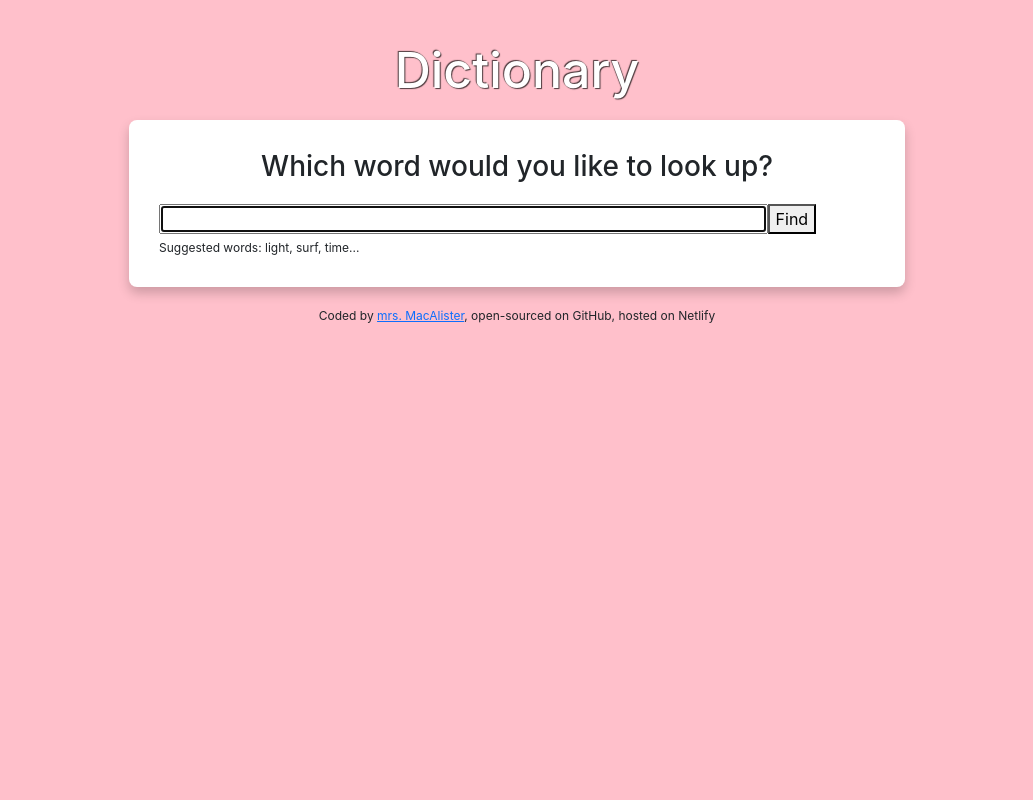
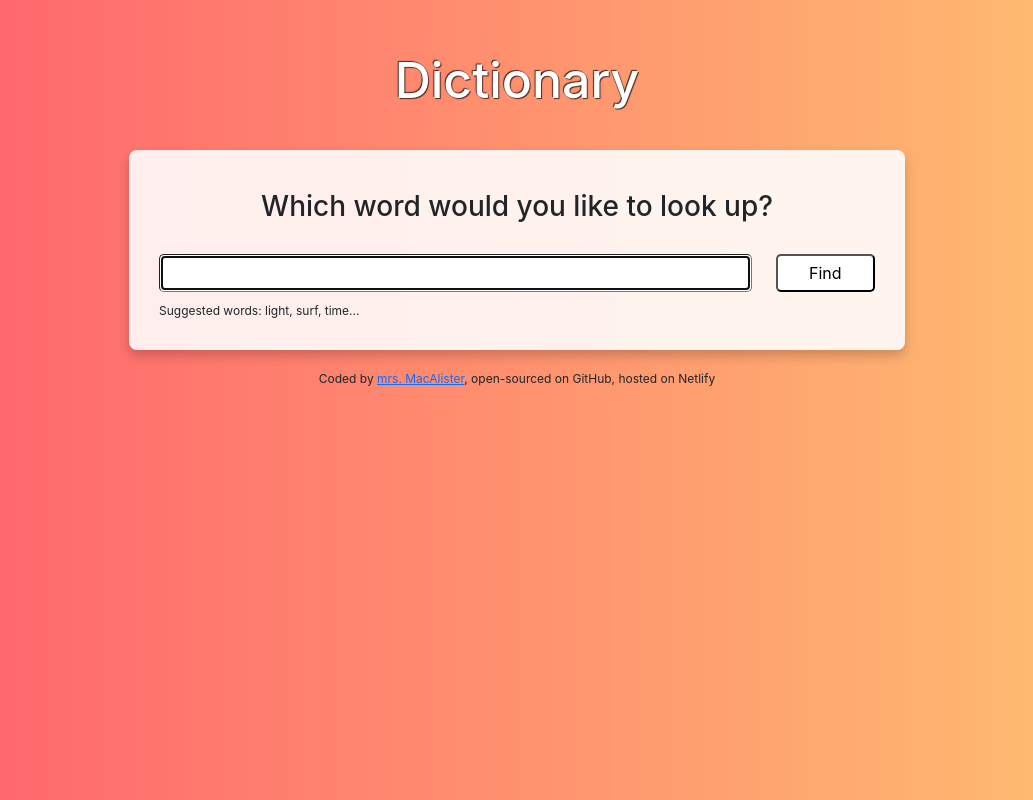
Before and after one commit to mrsMacAlister/react-dictionary, a React (Create React App) app: page / in a window 1280 px wide. Shown: the whole page, without its empty margins (123-1156 px from the left). Built offline with nearby package versions, Linux system fonts and the light colour scheme; no server answers.

Commit message:
styling (form .row .col; background, buttons/links etc.)

```diff
--- a/src/App.css
+++ b/src/App.css
@@ -1,3 +1,6 @@
+body {
+    background: linear-gradient(to right, rgb(255, 95, 109), rgb(255, 195, 113));
+}
 .App {
     max-width: 800px;
     margin: 40px auto;
@@ -5,9 +8,11 @@
 
 .App header h1 {
     text-align: center;
-    color: white;
+    color: rgba(255, 255, 255, 1);
     text-shadow: 1px 1px 1px rgba(0,0,0, 0.7), -1px -1px 1px rgba(0, 0, 0, 0.7);
     font-size: 50px;
+    margin-top: 50px;
+    margin-bottom: 40px;
 }
 
 .App footer {
--- a/src/Dictionary.css
+++ b/src/Dictionary.css
@@ -1,23 +1,43 @@
-body {
-    background: pink;
-}
-
 .Dictionary header h3 {
     text-align:center;
+    margin-top: 10px;
     margin-bottom: 20px;
 }
 
 .Dictionary section {
-    background: white;
+    background: rgba(255, 255, 255, 88%);
     padding: 30px;
     border-radius: 8px;
     box-shadow: 0px 6px 12px rgba(0, 0, 0, 20%);
     margin: 20px auto;
 }
 
+.Dictionary form {
+    margin-top: 30px;
+    margin-bottom: 10px;
+}
+
 .Dictionary input {
-    width: 85%;
+    width: 100%;
+    border-radius: 5px;
+    padding: 5px;
 }
+
+.Dictionary button {
+    width: 100%;
+    border-radius: 5px;
+    padding: 5px 0px;
+    background: rgba(255, 255, 255, 1);
+    transition: all 130ms ease-in;
+}
+
+.Dictionary button:hover{
+    background: linear-gradient(to left, rgba(255, 95, 109, 0.8), rgba(255, 195, 113, 0.6));
+    color: rgba(255, 255, 255, 1);
+   /* border: 1px solid rgba(255, 255, 255, 0.5);
+    transform: scale(1.05);
+    text-shadow: 1px 1px 1px rgba(0, 0, 0, 1);*/
+    }
 
 .Dictionary .hint {
     font-size: 12px;
--- a/src/Dictionary.js
+++ b/src/Dictionary.js
@@ -49,9 +49,16 @@ export default function Dictionary (props) {
                     <h3>Which word would you like to look up?</h3>
                 </header>
                 <form onSubmit={handleSubmit}>
-                    <input type="search" autoFocus="on" onChange={handleKeywordChange} />
-                    <button type="submit">Find</button>
+                    <div className="row">
+                        <div className="col-10">
+                            <input type="search" autoFocus="on" onChange={handleKeywordChange} />
+                        </div>
+                        <div className="col-2">
+                            <button type="submit">Find</button>
+                        </div>
+                    </div>
                 </form>
+
                 <div className="hint">
                     Suggested words: light, surf, time...
                 </div>
--- a/src/Phonetic.css
+++ b/src/Phonetic.css
@@ -4,21 +4,18 @@
 }
 
 .Phonetic a {
-    color: pink;
-    text-shadow: 0.5px 0.5px 0px rgba(0, 0, 0, 0.5);
-    font-size: 15px;
-    border: 1px solid #ddd;
+
+    border: 1px solid rgba(0, 0, 0, 0.5);
     border-radius: 50px;
     padding: 8px 15px;
     margin-right: 13px;
-    text-decoration: none;
     transition: all 200ms ease-in-out;
 }
 
 .Phonetic a:hover {
-    background-color: pink;
-    color: white;
-    text-shadow: none;
+    background: linear-gradient(to left, rgba(255, 95, 109, 0.8), rgba(255, 195, 113, 0.6));
+    color: rgba(255, 255, 255, 1);
+    border: 1px solid rgba(255, 255, 255, 1);
 }
 
 .Phonetic .pronunciation {
```
